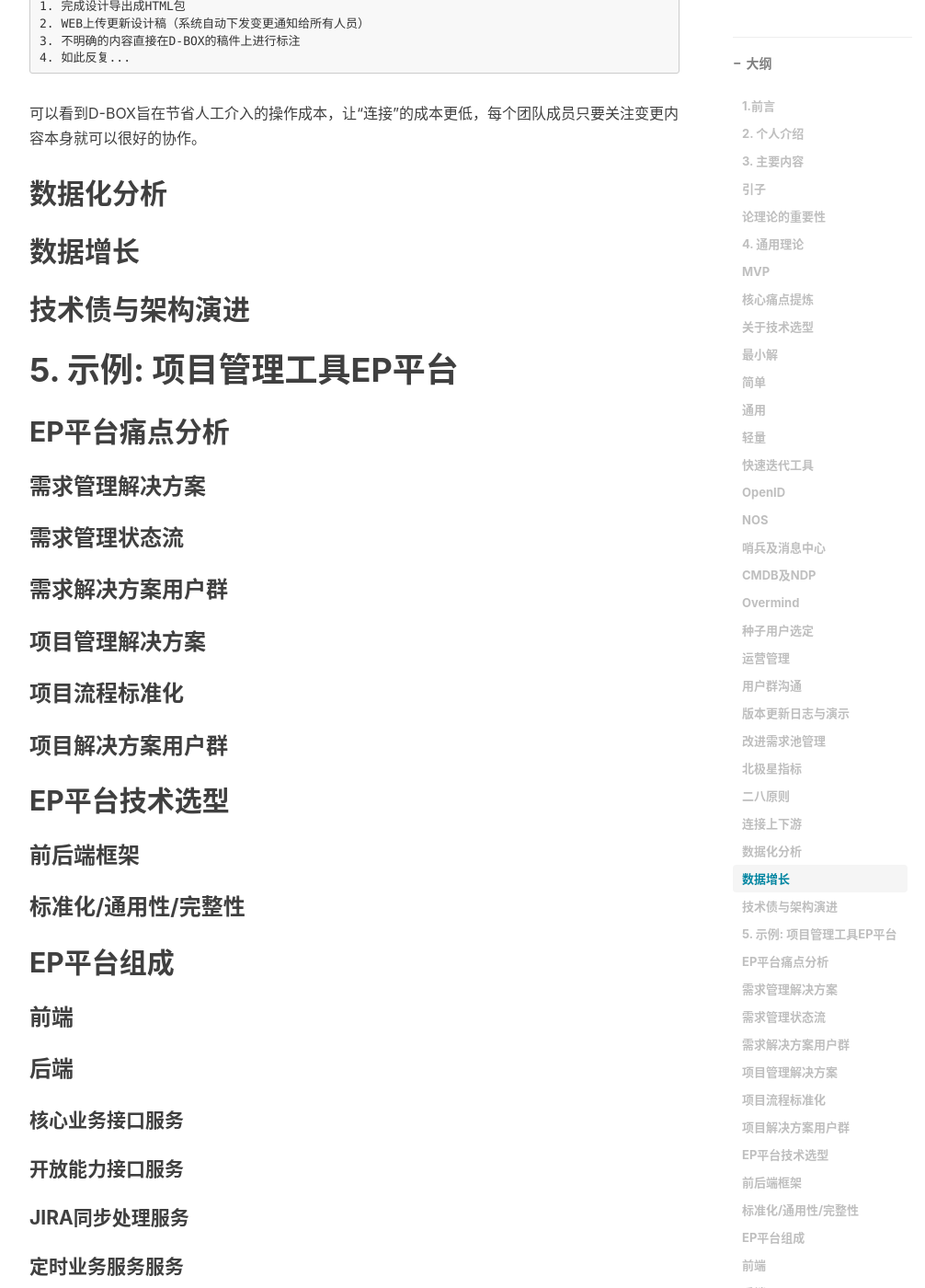
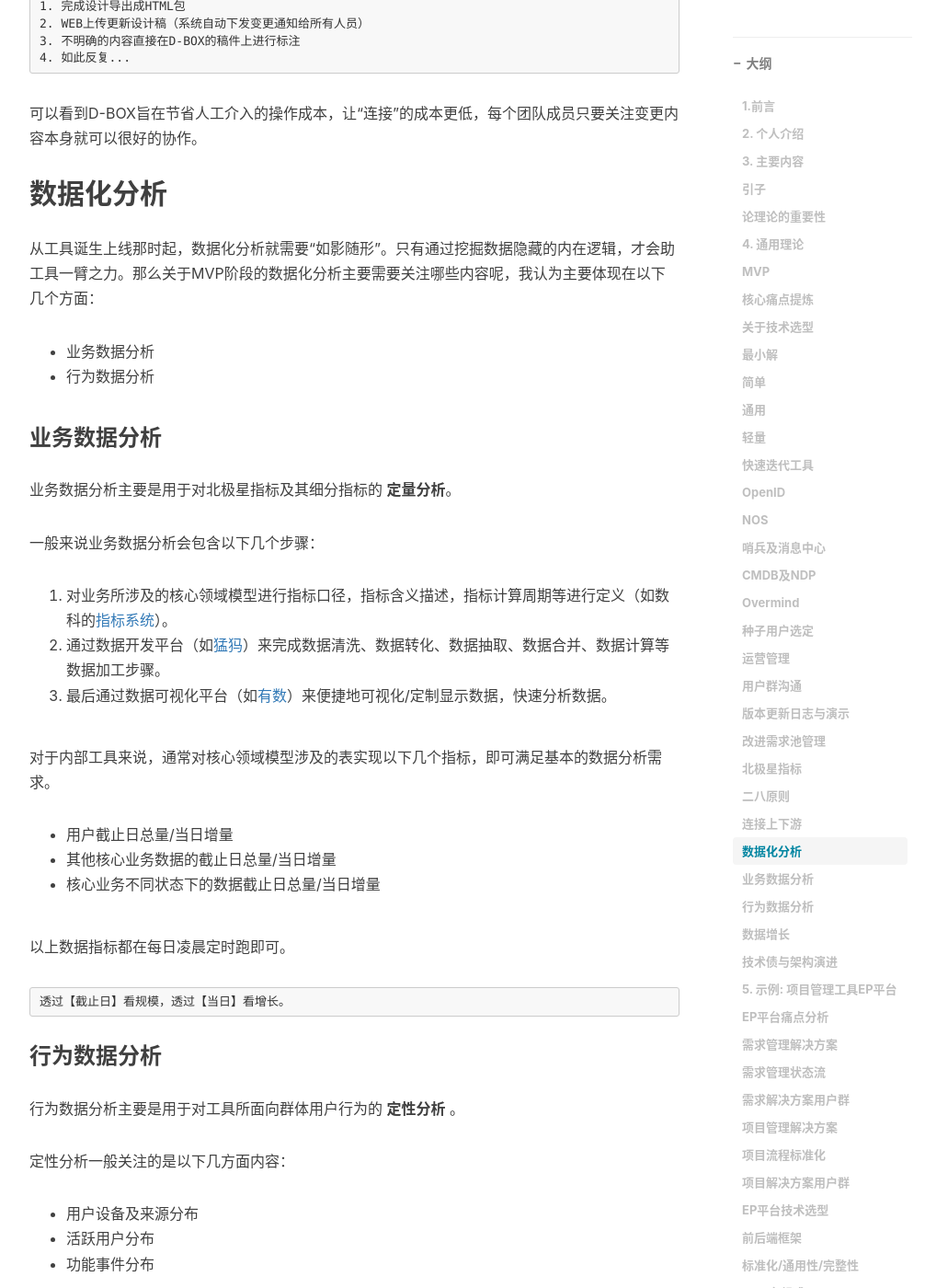
Before and after one commit to qingtian/qingtian.github.com, a Jekyll site: the page built from _posts/2020-09-05-tool-develop-experience.md, in a window 1280 px wide and 1400 px high, scrolled down 18966 px. Shown: the whole window at 92% size, without its empty margins (233-1239 px from the left). Built offline with Jekyll 4.4.1, drawn with Linux system fonts in a browser that asks for light colours; nearby versions of some CDN libraries; comment, search, counter and statistics services are not loaded; some of the changed text lies outside the part shown.

Commit message:
新增“数据化分析”章节内容

````diff
--- a/_posts/2020-09-05-tool-develop-experience.md
+++ b/_posts/2020-09-05-tool-develop-experience.md
@@ -637,6 +637,48 @@ D-BOX定位为设计稿分发与管理平台，几乎所有业务的交互稿，
 可以看到D-BOX旨在节省人工介入的操作成本，让“连接”的成本更低，每个团队成员只要关注变更内容本身就可以很好的协作。
 
 ## 数据化分析
+
+从工具诞生上线那时起，数据化分析就需要“如影随形”。只有通过挖掘数据隐藏的内在逻辑，才会助工具一臂之力。那么关于MVP阶段的数据化分析主要需要关注哪些内容呢，我认为主要体现在以下几个方面：
+
+* 业务数据分析
+* 行为数据分析
+
+### 业务数据分析
+
+业务数据分析主要是用于对北极星指标及其细分指标的 **定量分析**。
+
+一般来说业务数据分析会包含以下几个步骤：
+
+1. 对业务所涉及的核心领域模型进行指标口径，指标含义描述，指标计算周期等进行定义（如数科的[指标系统](http://easyindex.bdms.netease.com/)）。
+2. 通过数据开发平台（如[猛犸](https://bdms.netease.com/)）来完成数据清洗、数据转化、数据抽取、数据合并、数据计算等数据加工步骤。
+3. 最后通过数据可视化平台（如[有数](https://youdata.netease.com/)）来便捷地可视化/定制显示数据，快速分析数据。
+
+对于内部工具来说，通常对核心领域模型涉及的表实现以下几个指标，即可满足基本的数据分析需求。
+
+* 用户截止日总量/当日增量
+* 其他核心业务数据的截止日总量/当日增量
+* 核心业务不同状态下的数据截止日总量/当日增量
+
+以上数据指标都在每日凌晨定时跑即可。
+
+```
+透过【截止日】看规模，透过【当日】看增长。
+```
+
+### 行为数据分析
+
+行为数据分析主要是用于对工具所面向群体用户行为的 **定性分析** 。
+
+定性分析一般关注的是以下几方面内容：
+
+* 用户设备及来源分布
+* 活跃用户分布
+* 功能事件分布
+
+我们常说的埋点就是指行为数据分析。行为数据分析的工具有很多，内部的有[哈勃](https://hubble.netease.com/)，外部有[GA](https://analytics.google.com/)，[百度统计](https://tongji.baidu.com/web/welcome/login)。
+
+我比较偏爱GA，功能强大便捷，相对来说使用较久，对它所做的事也相对较了解。
+
 ## 数据增长
 ## 技术债与架构演进
 
````
